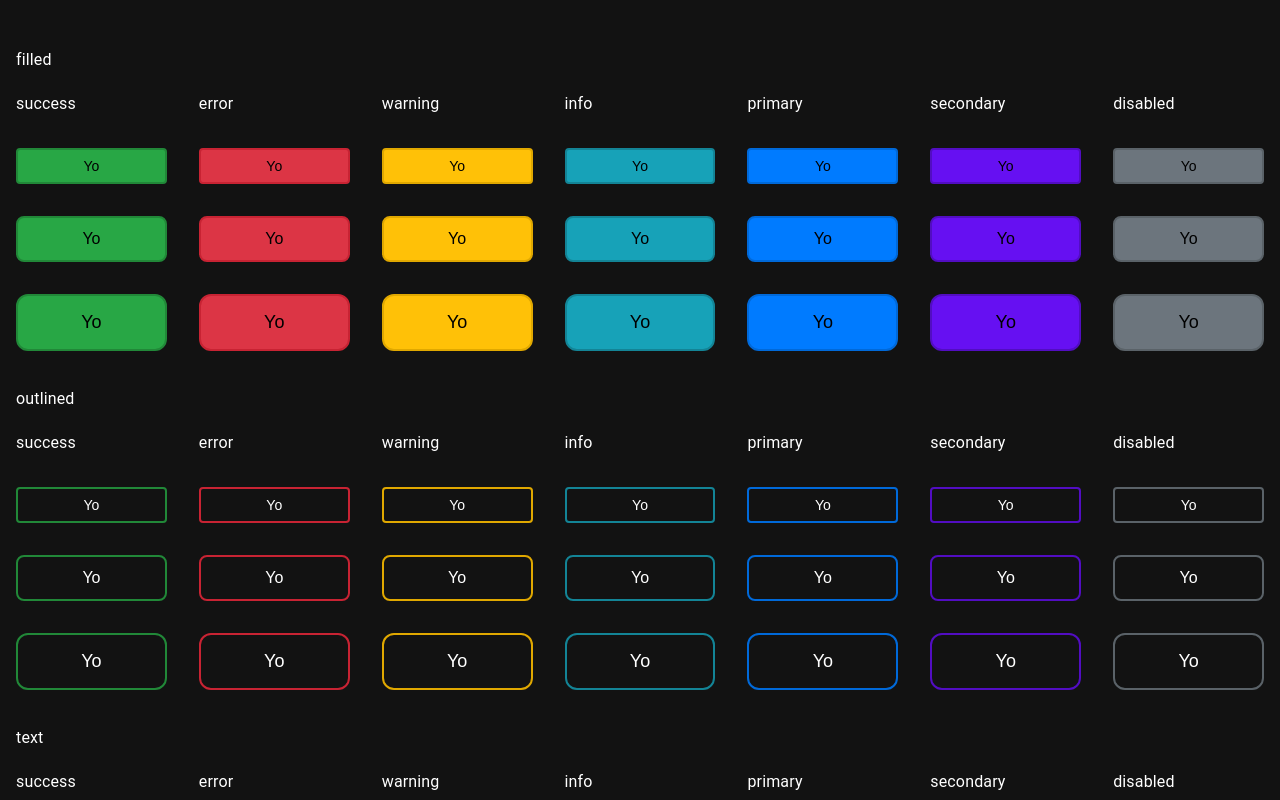
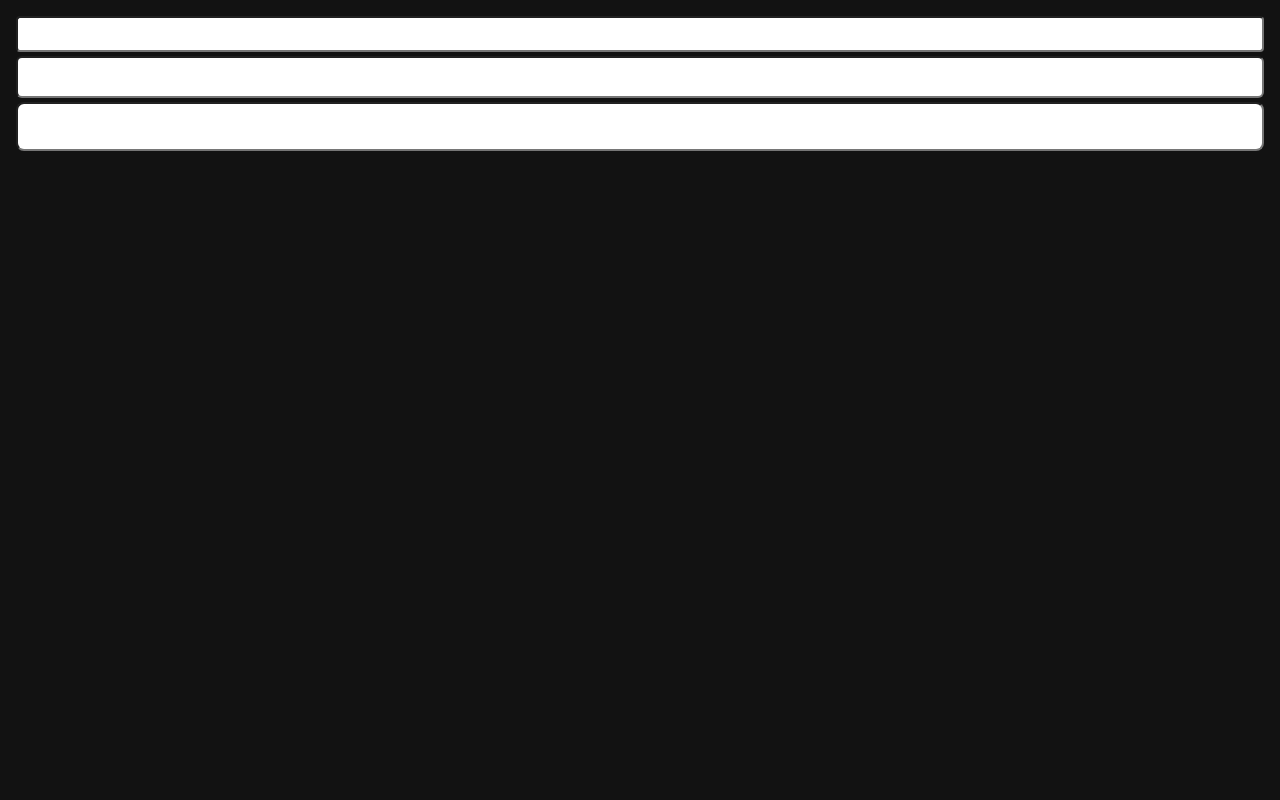
Before and after one commit to nikhilgangrial/expense-app, a React (Vite) app in the folder expense-app-ui/: page / in a window 1280 px wide. Shown: the top 800 px of the page. Built offline with nearby package versions, Linux system fonts and the light colour scheme.

Commit message:
add input

```diff
--- a/expense-app-ui/src/components/common/button/index.tsx
+++ b/expense-app-ui/src/components/common/button/index.tsx
@@ -1,13 +1,13 @@
-import { ReactNode } from "react"
+import { MouseEventHandler, ReactNode } from "react"
 import "./index.css"
 import { Color, Size, Variant } from "../../../types/common"
 
 type ButtonProps = {
   children: ReactNode
-  onClick?: () => void,
+  onClick?: MouseEventHandler,
   style?: React.CSSProperties,
   size?: Size,
-  variant: Variant,
+  variant?: Variant,
   color?: Color,
 }
 
--- /dev/null
+++ b/expense-app-ui/src/components/common/input/index.css
@@ -0,0 +1,20 @@
+/* Small */
+.input-small {
+  font-size: 0.875rem;
+  padding: 0.5rem 1rem;
+  border-radius: 0.25rem;
+}
+
+/* Medium */
+.input-medium {
+  font-size: 1rem;
+  padding: 0.625rem 1rem;
+  border-radius: 0.375rem;
+}
+
+/* Large */
+.input-large {
+  font-size: 1.125rem;
+  padding: 0.75rem 1.25rem;
+  border-radius: 0.5rem;
+}
--- /dev/null
+++ b/expense-app-ui/src/components/common/input/index.tsx
@@ -0,0 +1,28 @@
+import { ChangeEventHandler, CSSProperties, HTMLInputTypeAttribute } from "react"
+import { Size } from "../../../types/common"
+import "./index.css"
+
+type InputProps = {
+  type?: HTMLInputTypeAttribute
+  size?: Size,
+  style?: CSSProperties
+  onChange?: ChangeEventHandler
+}
+
+export const Input = (
+  {
+    type = "text",
+    size = "small",
+    style,
+    onChange,
+  }: InputProps
+) => {
+  return (
+    <input
+      type={type}
+      style={style}
+      className={`input-${size}`}
+      onChange={onChange}
+    />
+  )
+}
--- a/expense-app-ui/src/pages/table.tsx
+++ b/expense-app-ui/src/pages/table.tsx
@@ -1,32 +1,14 @@
-import { Button } from "../components/common/button"
-import { Color, Size, Variant } from "../types/common"
+import { Input } from "../components/common/input"
+import { Size } from "../types/common"
 
 export const TablePage = () => {
-  const variants: Variant[] = ["filled", "outlined", "text"]
-  const colors: Color[] = ["success", "error", "warning", "info", "primary", "secondary", "disabled"]
   const sizes: Size[] = ["small", "medium", "large"]
 
   return (
-    <div style={{ display: "flex", flexDirection: "column", gap: "0.25rem", margin: "1rem", flexGrow: "1" }}>
-      {variants.map((variant) => {
+    <div style={{ display: "flex", flexDirection: "column", gap: "0.25rem", margin: "1rem" }}>
+      {sizes.map((size) => {
         return (
-          <>
-            <span style={{marginTop: "2rem"}}>{variant}</span>
-            <div style={{ display: "flex", flexDirection: "row", gap: "2rem", flexGrow: "1" }}>
-              {colors.map((color) => {
-                return (
-                  <div style={{ display: "flex", flexDirection: "column", gap: "2rem", marginTop: "1rem", flexGrow: "1" }}>
-                    <span>{color}</span>
-                    {sizes.map((size) => {
-                      return (
-                        <Button variant={variant} color={color} size={size}>Yo</Button>
-                      )
-                    })}
-                  </div>
-                )
-              })}
-            </div>
-          </>
+          <Input size={size} />
         )
       })}
     </div>
```
